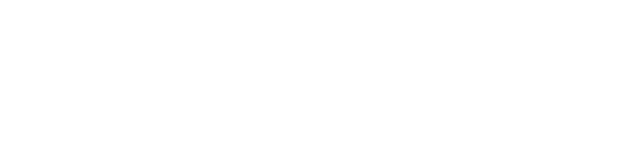
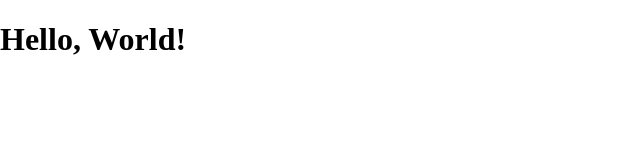
Before and after one commit to alvastar0/lesson-100, a plain HTML site: page index.html in a window 1280 px wide. Shown: the whole page, without its empty margins (0-640 px from the left). Drawn offline with Linux system fonts and the light colour scheme.

Commit message:
Modify index page

```diff
--- a/index.html
+++ b/index.html
@@ -2,9 +2,10 @@
 <html lang="en">
 <head>
     <meta charset="UTF-8">
-    <title>Title</title>
+    <title>My Awesome Site</title>
+    <link rel="stylesheet" href="assets/css/style.css">
 </head>
 <body>
-
+<h1>Hello, World!</h1>
 </body>
 </html>
```
